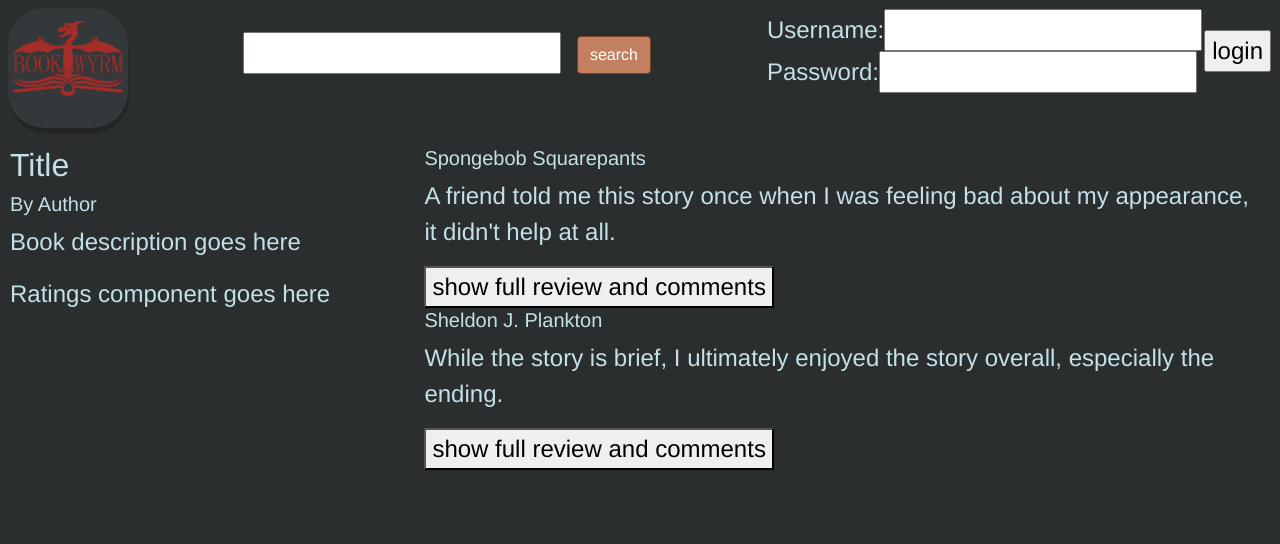
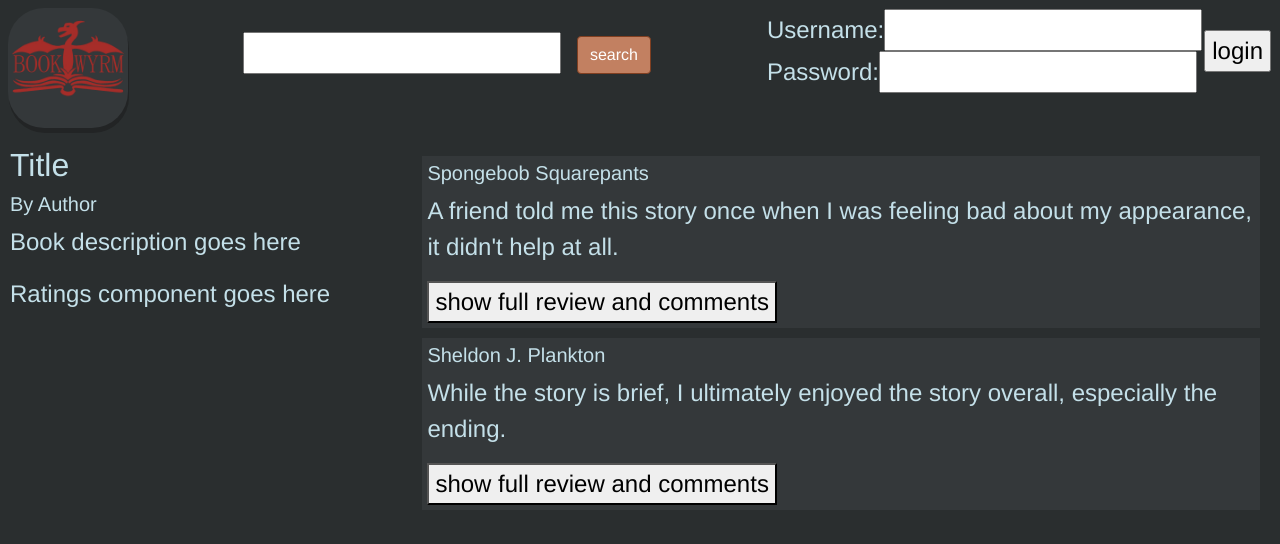
Before and after one commit to gurtejboparai/bookwyrm, a Vue app in the folder bookwyrm_frontend/: page /detail in a window 1280 px wide. Shown: the top 544 px of the page. Built offline with nearby package versions, Linux system fonts and the light colour scheme.

Commit message:
Changed names to use camel Case Added some formatting

```diff
--- a/bookwyrm_frontend/src/components/review_component.vue
+++ b/bookwyrm_frontend/src/components/ReviewComponent.vue
@@ -1,17 +1,20 @@
 <template>
-    <div class="container">
-        <div class="focused_view" v-if="focused">
-            <div>
+    <div id="container">
+        <div id="focusedView" v-if="focused">
+            <div class="revDisplay">
                 <h5>{{topic.author}}</h5>
                 <p>{{topic.description}}</p>
-                <button v-on:click="hide_detail()">show all reviews</button>
+                <button v-on:click="hideDetail()">show all reviews</button>
+                <div>
+                    <p>Comments Component goes here</p>
+                </div>
             </div>
         </div>
-        <div class="list_view" v-else>
-            <div v-for="review in reviews" v-bind:key="review.name">
+        <div id="listView" v-else>
+            <div v-for="review in reviews" v-bind:key="review.name" class="revDisplay">
                 <h5>{{review.author}}</h5>
                 <p>{{review.description}}</p>
-                <button v-on:click="show_detail(review)">show full review and comments</button>
+                <button v-on:click="showDetail(review)">show full review and comments</button>
             </div>
         </div>
     </div>
@@ -19,7 +22,7 @@
 
 <script>
     export default{
-        name:'review_component',
+        name:'ReviewComponent',
         data() {
             return {
                 focused:false,
@@ -29,22 +32,22 @@
                     {name:'theUglyBarnacle/Spongebob',
                     author:'Spongebob Squarepants',
                     description:'A friend told me this story once when I was feeling bad about my appearance, it didn\'t help at all.',
-                    comment_list:{},
+                    commentList:{},
                     annonymous:true},
                     {name:'theUglyBarnacle/Plankton',
                     author:'Sheldon J. Plankton',
                     description:'While the story is brief, I ultimately enjoyed the story overall, especially the ending.',
-                    comment_list:{},
+                    commentList:{},
                     annonymous:false}
                 ]
             }
         },
         methods: {
-            show_detail(review){
+            showDetail(review){
                 this.topic=review
                 this.focused=true
             },
-            hide_detail(){
+            hideDetail(){
                 this.focused=false
                 this.topic=null
             }
@@ -52,3 +55,12 @@
         },
     }
 </script>
+
+<style scoped>
+    .revDisplay{
+        display: block;
+        background-color: #34383a;
+        padding: 5px;
+        margin: 10px;
+    }
+</style>
--- a/bookwyrm_frontend/src/views/BookDetail.vue
+++ b/bookwyrm_frontend/src/views/BookDetail.vue
@@ -21,7 +21,7 @@
 
       <div id="right_side">
         <div id="reviews_block">
-          <Review_component/>
+          <ReviewComponent/>
         </div>
       </div>
     </div>
@@ -30,7 +30,7 @@
 </template>
 
 <script>
-import Review_component from '@/components/review_component.vue'
+import ReviewComponent from "../components/ReviewComponent.vue";
 export default {
     name: "Book Detail",
     data() {
@@ -42,7 +42,7 @@ export default {
             book_reviews: {}
         };
     },
-    components: { Review_component }
+    components: { ReviewComponent}
 }
 </script>
 
```
